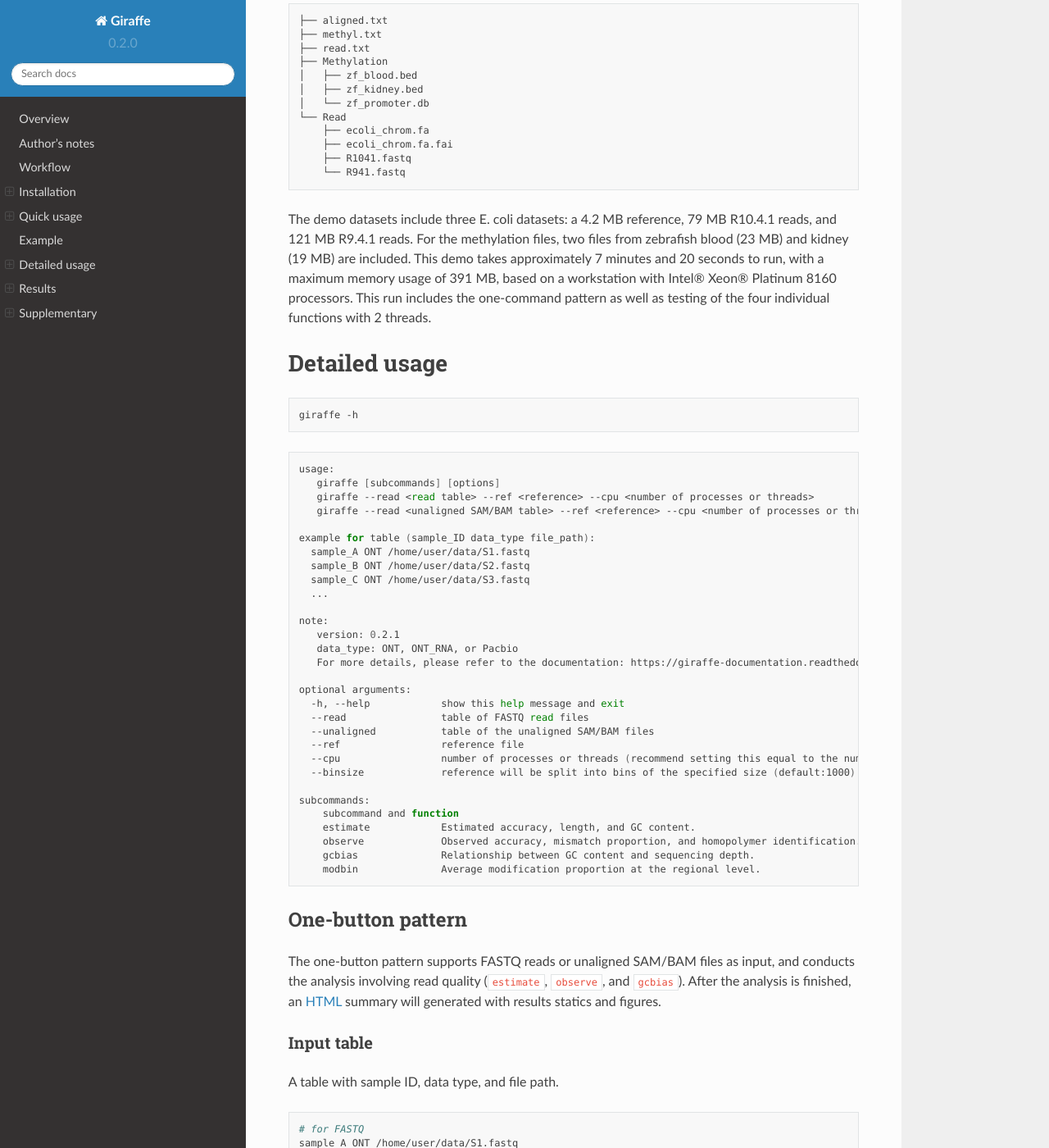
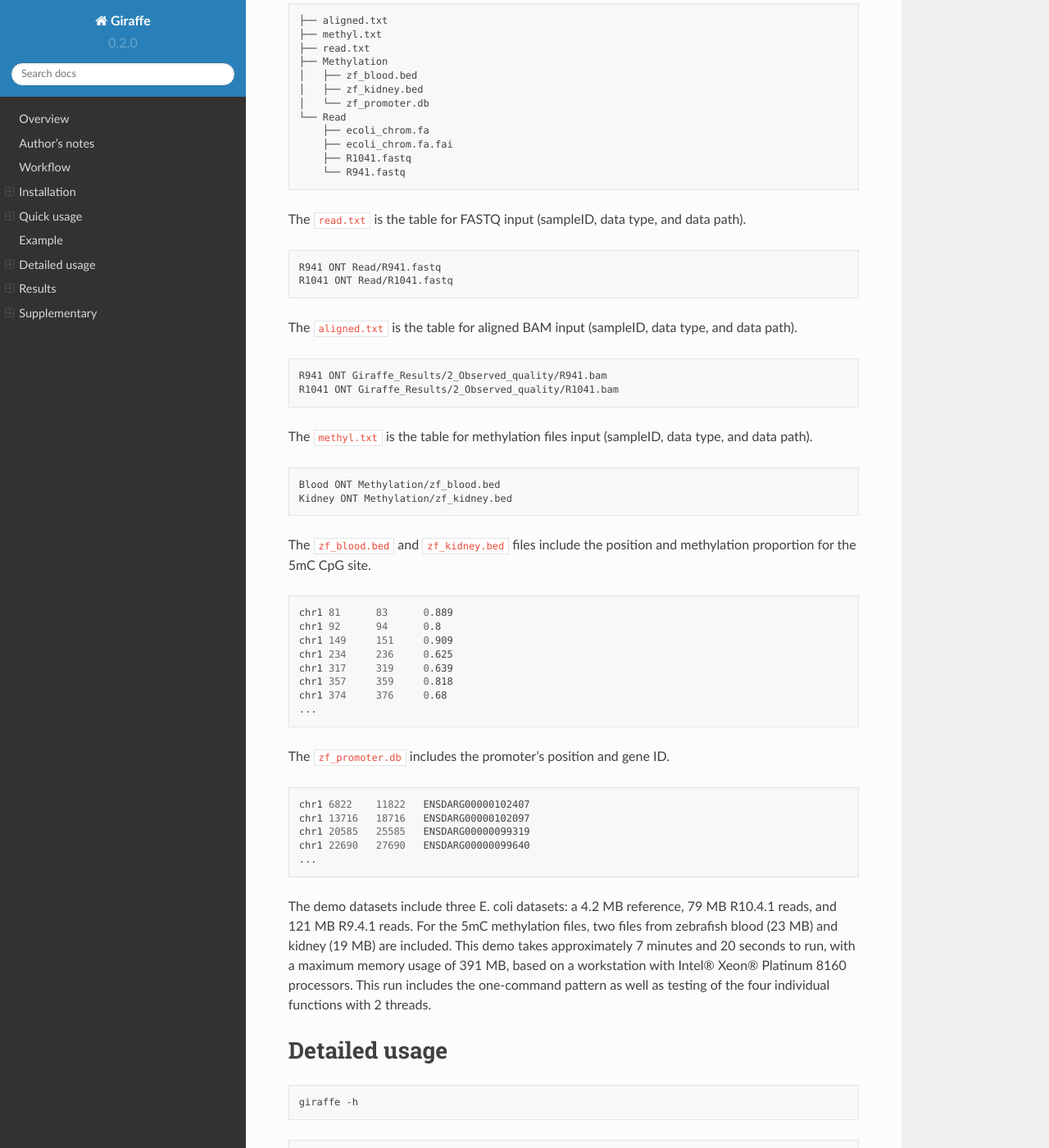
Before and after one commit to lxd98/Giraffe_documentation, a Sphinx documentation site: the page built from docs/source/index.rst, in a window 1280 px wide and 1400 px high, scrolled down 3933 px. Shown: the whole window at 82% size. Built offline with Sphinx 7.4.7 and the Read the Docs theme 2.0.0, drawn with Linux system fonts in a browser that asks for light colours.

Commit message:
Update index.rst

```diff
--- a/docs/source/index.rst
+++ b/docs/source/index.rst
@@ -200,8 +200,52 @@ The content for demo datasets.
        ├── R1041.fastq
        └── R941.fastq
 
+The ``read.txt`` is the table for FASTQ input (sampleID, data type, and data path).
+
+.. code:: shell
+
+   R941 ONT Read/R941.fastq
+   R1041 ONT Read/R1041.fastq
+
+The ``aligned.txt`` is the table for aligned BAM input (sampleID, data type, and data path).
+
+.. code:: shell
+
+   R941 ONT Giraffe_Results/2_Observed_quality/R941.bam
+   R1041 ONT Giraffe_Results/2_Observed_quality/R1041.bam
+
+The ``methyl.txt`` is the table for methylation files input (sampleID, data type, and data path).
+
+.. code:: shell
+
+   Blood ONT Methylation/zf_blood.bed
+   Kidney ONT Methylation/zf_kidney.bed
+
+The ``zf_blood.bed`` and ``zf_kidney.bed`` files include the position and methylation proportion for the 5mC CpG site.
+
+.. code:: shell
+
+   chr1	81	83	0.889
+   chr1	92	94	0.8
+   chr1	149	151	0.909
+   chr1	234	236	0.625
+   chr1	317	319	0.639
+   chr1	357	359	0.818
+   chr1	374	376	0.68
+   ...
+
+The ``zf_promoter.db`` includes the promoter's position and gene ID.
+
+.. code:: shell
+
+   chr1	6822	11822	ENSDARG00000102407
+   chr1	13716	18716	ENSDARG00000102097
+   chr1	20585	25585	ENSDARG00000099319
+   chr1	22690	27690	ENSDARG00000099640
+   ...
+
 The demo datasets include three E. coli datasets: a 4.2 MB reference, 79
-MB R10.4.1 reads, and 121 MB R9.4.1 reads. For the methylation files,
+MB R10.4.1 reads, and 121 MB R9.4.1 reads. For the 5mC methylation files,
 two files from zebrafish blood (23 MB) and kidney (19 MB) are included.
 This demo takes approximately 7 minutes and 20 seconds to run, with a
 maximum memory usage of 391 MB, based on a workstation with Intel® Xeon®
```
